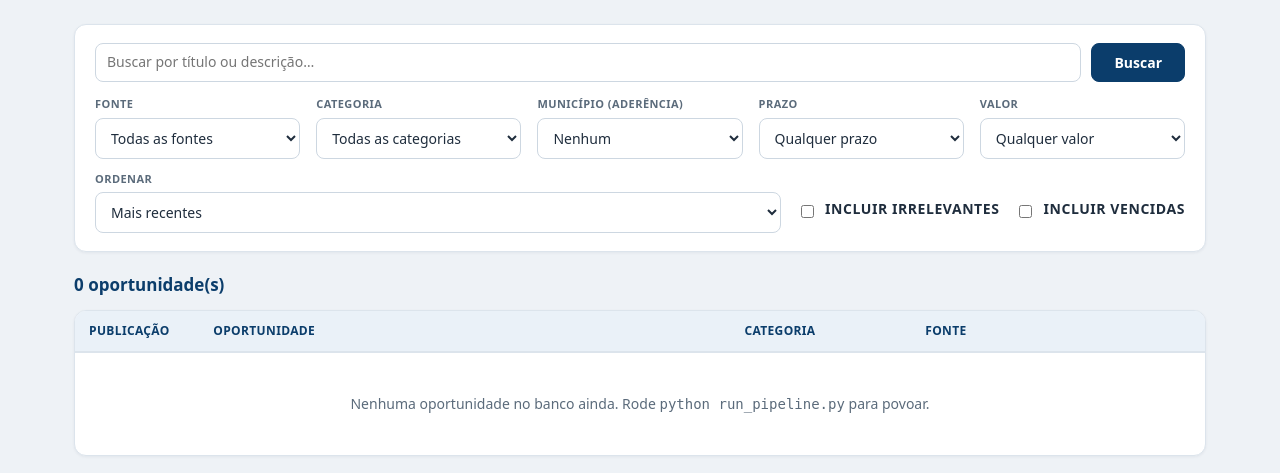
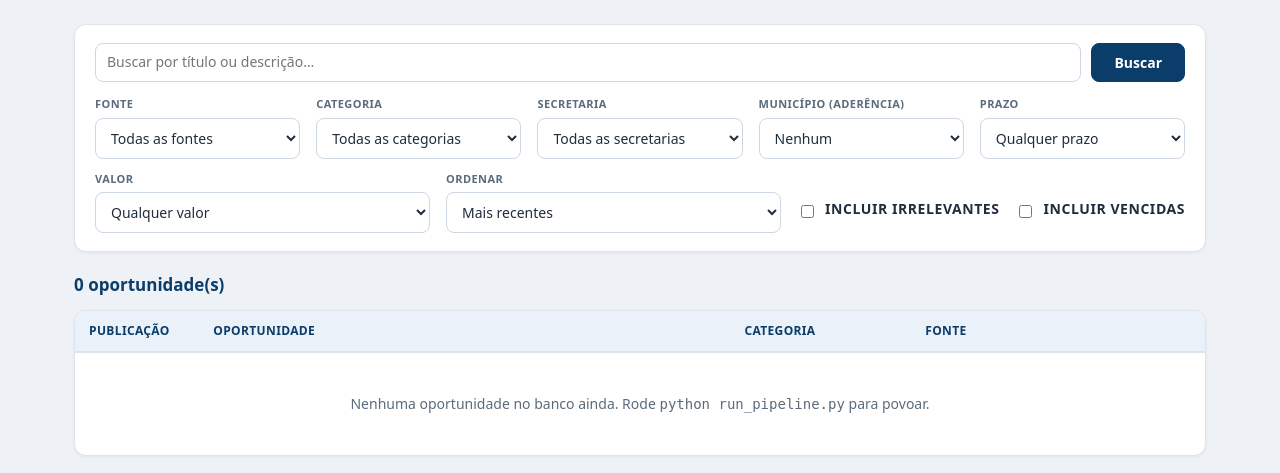
Before and after one commit to maia-andre/observatorio_oportunidades, a FastAPI app: page / in a window 1280 px wide. Shown: the part 78-551 px from the top of the page. Run offline with FastAPI, Linux system fonts and the light colour scheme; tables that the repository leaves empty hold one stand-in row (values such as "Sample post").

Commit message:
feat(painel): curadoria visível na lista + filtro por secretaria
Resumo curado (✦) substitui o snippet cru da descrição quando existe;
secretaria sugerida vira link-filtro 🏛️ na linha de metadados. Novo
filtro "Secretaria" (só aparece quando há oportunidades curadas),
aplicado nos três caminhos de query (SQL, FTS e aderência) e propagado
na paginação. Documentado no CLAUDE.md.

Co-Authored-By: Claude Fable 5 <noreply@anthropic.com>

```diff
--- a/backend/main.py
+++ b/backend/main.py
@@ -35,6 +35,7 @@ def read_root(
     q: str = "",
     source: str = "",
     category: str = "",
+    secretaria: str = "",
     order: str = "desc",
     relevancia: str = "relevantes",
     vencidas: str = "",
@@ -60,6 +61,14 @@ def read_root(
             .distinct()
             .order_by(Opportunity.category)
         ).all()
+        # Secretarias sugeridas pela curadoria LLM — o filtro só aparece no
+        # painel quando existir ao menos uma oportunidade curada.
+        departments = session.exec(
+            select(Opportunity.department)
+            .where(Opportunity.department.is_not(None))
+            .distinct()
+            .order_by(Opportunity.department)
+        ).all()
         profiles = session.exec(
             select(MunicipalProfile).order_by(MunicipalProfile.name)
         ).all()
@@ -78,6 +87,8 @@ def read_root(
                 stmt = stmt.where(Opportunity.source == source)
             if category:
                 stmt = stmt.where(Opportunity.category == category)
+            if secretaria:
+                stmt = stmt.where(Opportunity.department == secretaria)
             if relevancia != "todas":
                 stmt = stmt.where(Opportunity.status != "irrelevante")
             # Ciclo de vida: por padrão oculta oportunidades com prazo já vencido
@@ -191,6 +202,7 @@ def read_root(
                 "q": q,
                 "source": source,
                 "category": category,
+                "secretaria": secretaria,
                 "order": order,
                 "relevancia": relevancia,
                 "vencidas": vencidas,
@@ -198,6 +210,7 @@ def read_root(
                 "valor": valor,
                 "municipio": municipio,
                 "profiles": profiles,
+                "departments": departments,
                 "matches": matches,
                 "usando_fts": usando_fts,
                 "agora": agora,
--- a/backend/templates/base.html
+++ b/backend/templates/base.html
@@ -103,6 +103,8 @@
         .chip-sec { display: inline-block; background: #e7eef6; color: #1565a6; font-size: 11px; padding: 2px 8px; border-radius: 99px; margin: 2px 0 0 4px; }
         .chip-nova { display: inline-block; background: #0b6b3d; color: #fff; font-size: 10px; font-weight: 700; text-transform: uppercase; letter-spacing: .05em; padding: 2px 8px; border-radius: 99px; margin-left: 6px; vertical-align: 2px; }
         .status-tag { font-size: 11px; color: #8190a0; margin-top: 6px; }
+        .resumo-curado { color: #3d4d5d; }
+        .marca-curada { color: #0b6b3d; }
 
         /* ---- Ciclo de vida (prazo) ---- */
         .prazo-vencido { color: #b3261e; }
--- a/backend/templates/index.html
+++ b/backend/templates/index.html
@@ -27,6 +27,17 @@
                 {% endfor %}
             </select>
         </div>
+        {% if departments %}
+        <div class="field">
+            <label for="f-sec">Secretaria</label>
+            <select id="f-sec" name="secretaria" onchange="this.form.submit()">
+                <option value="">Todas as secretarias</option>
+                {% for d in departments %}
+                <option value="{{ d }}" {% if d == secretaria %}selected{% endif %}>{{ d }}</option>
+                {% endfor %}
+            </select>
+        </div>
+        {% endif %}
         <div class="field">
             <label for="f-mun">Município (aderência)</label>
             <select id="f-mun" name="municipio" onchange="this.form.submit()">
@@ -76,7 +87,7 @@
 <div class="resultados-bar">
     <span class="total">{{ total }} oportunidade(s)</span>
     <span>
-        {% if q or source or category or prazo or valor or municipio %}<span class="tag">filtrado</span>{% endif %}
+        {% if q or source or category or secretaria or prazo or valor or municipio %}<span class="tag">filtrado</span>{% endif %}
         {% if municipio %}<span class="tag">ordenado por aderência</span>{% elif usando_fts %}<span class="tag">ordenado por relevância</span>{% endif %}
     </span>
 </div>
@@ -99,8 +110,12 @@
                 <td>
                     <a href="/opportunity/{{ op.id }}" class="titulo-op">{{ op.title }}</a>
                     {% if ultima_coleta and op.collected_at and op.collected_at.date() == ultima_coleta.date() %}<span class="chip-nova">nova</span>{% endif %}
+                    {% if op.summary %}
+                    <div class="meta-linha resumo-curado"><span class="marca-curada" title="Resumo da curadoria (IA)">✦</span> {{ op.summary }}</div>
+                    {% else %}
                     <div class="meta-linha">{{ op.description[:140] + '…' if op.description and op.description|length > 140 else op.description or '' }}</div>
-                    {% if op.deadline or op.value %}
+                    {% endif %}
+                    {% if op.deadline or op.value or op.department %}
                     <div class="meta-linha">
                         {% if op.deadline %}
                             {% set dias = (op.deadline - agora).days %}
@@ -112,8 +127,10 @@
                             ⏰ Prazo: <strong>{{ op.deadline.strftime('%d/%m/%Y') }}</strong>
                             {% endif %}
                         {% endif %}
-                        {% if op.deadline and op.value %} &nbsp;·&nbsp; {% endif %}
+                        {% if op.deadline and (op.value or op.department) %} &nbsp;·&nbsp; {% endif %}
                         {% if op.value %}💰 R$ {{ '%.2f'|format(op.value) }}{% endif %}
+                        {% if op.value and op.department %} &nbsp;·&nbsp; {% endif %}
+                        {% if op.department %}🏛️ <a href="?secretaria={{ op.department|urlencode }}" title="Filtrar por esta secretaria">{{ op.department }}</a>{% endif %}
                     </div>
                     {% endif %}
                     {% if matches.get(op.id) %}
@@ -134,7 +151,7 @@
             {% else %}
             <tr>
                 <td colspan="5" style="text-align: center; padding: 40px; color: #5b6b7b;">
-                    {% if q or source or category or prazo or valor or municipio %}
+                    {% if q or source or category or secretaria or prazo or valor or municipio %}
                     Nenhuma oportunidade corresponde aos filtros aplicados.
                     {% else %}
                     Nenhuma oportunidade no banco ainda. Rode <code>python run_pipeline.py</code> para povoar.
@@ -147,7 +164,7 @@
 </div>
 
 {% if total_pages > 1 %}
-{% set qs = "q=" ~ q|urlencode ~ "&source=" ~ source|urlencode ~ "&category=" ~ category|urlencode ~ "&order=" ~ order|urlencode ~ "&relevancia=" ~ relevancia|urlencode ~ "&vencidas=" ~ vencidas|urlencode ~ "&prazo=" ~ prazo|urlencode ~ "&valor=" ~ valor|urlencode ~ "&municipio=" ~ municipio %}
+{% set qs = "q=" ~ q|urlencode ~ "&source=" ~ source|urlencode ~ "&category=" ~ category|urlencode ~ "&secretaria=" ~ secretaria|urlencode ~ "&order=" ~ order|urlencode ~ "&relevancia=" ~ relevancia|urlencode ~ "&vencidas=" ~ vencidas|urlencode ~ "&prazo=" ~ prazo|urlencode ~ "&valor=" ~ valor|urlencode ~ "&municipio=" ~ municipio %}
 <nav class="paginacao">
     {% if page > 1 %}
     <a href="?{{ qs }}&page={{ page - 1 }}" class="btn btn-outline btn-sm">← Anterior</a>
```
Also changed, not shown: CLAUDE.md (+1 -1 lines).
